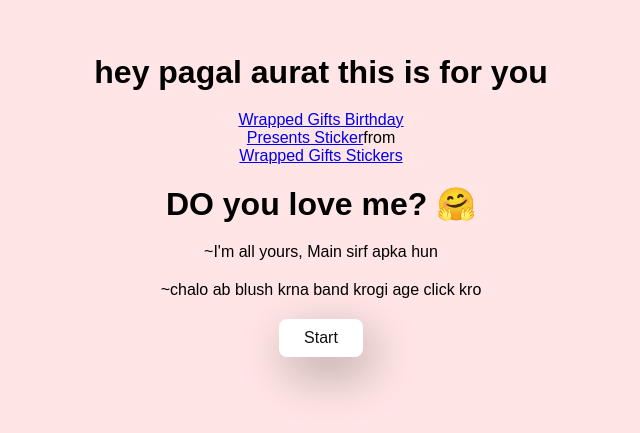
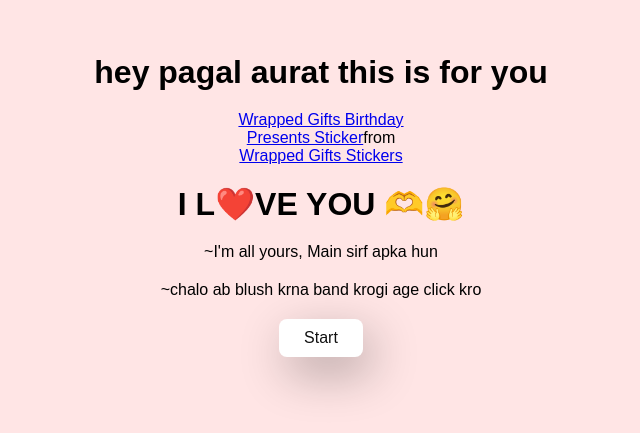
Before and after one commit to sameerali001/ask, a plain HTML site: page index.html in a window 1280 px wide. Shown: the part 195-628 px from the top of the page, without its empty margins (319-959 px from the left). Drawn offline with Linux system fonts and the light colour scheme; a script that the page names is missing.

Commit message:
Update second commit

```diff
--- a/index.html
+++ b/index.html
@@ -35,7 +35,7 @@
         async
         src="https://tenor.com/embed.js"
       ></script>
-      <h1>DO you love me? 🤗</h1>
+      <h1> I L❤️VE YOU 🫶🤗</h1>
       <p>~I'm all yours, Main sirf apka hun</p>
       <p>~chalo ab blush krna band krogi age click kro</p>
 
```
